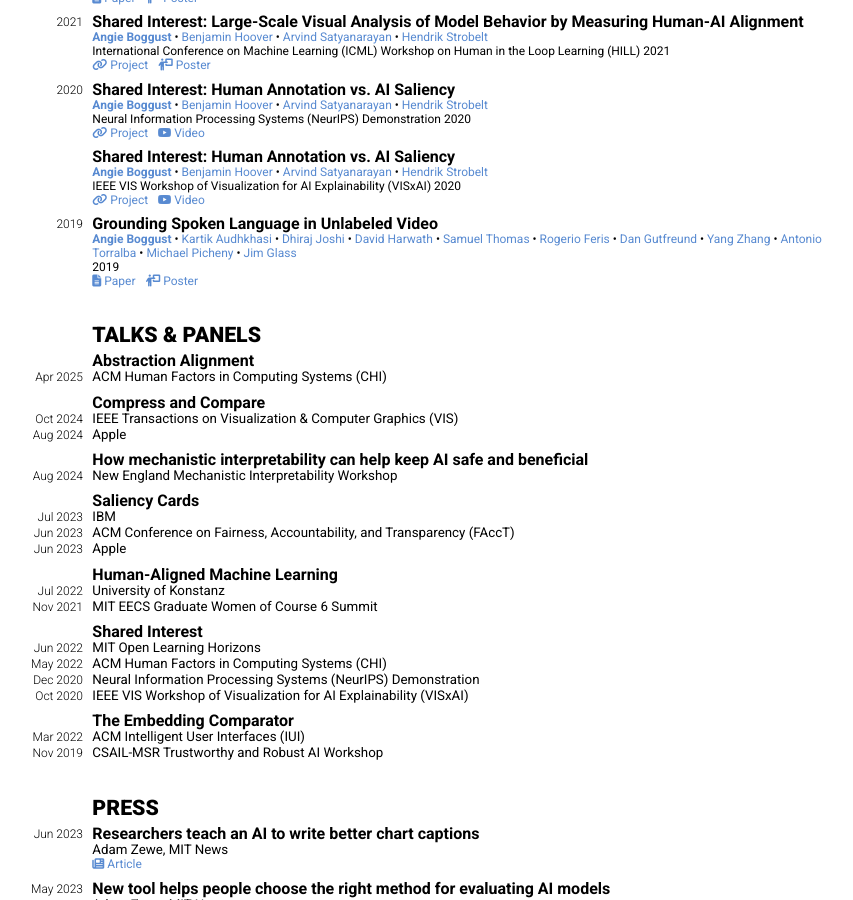
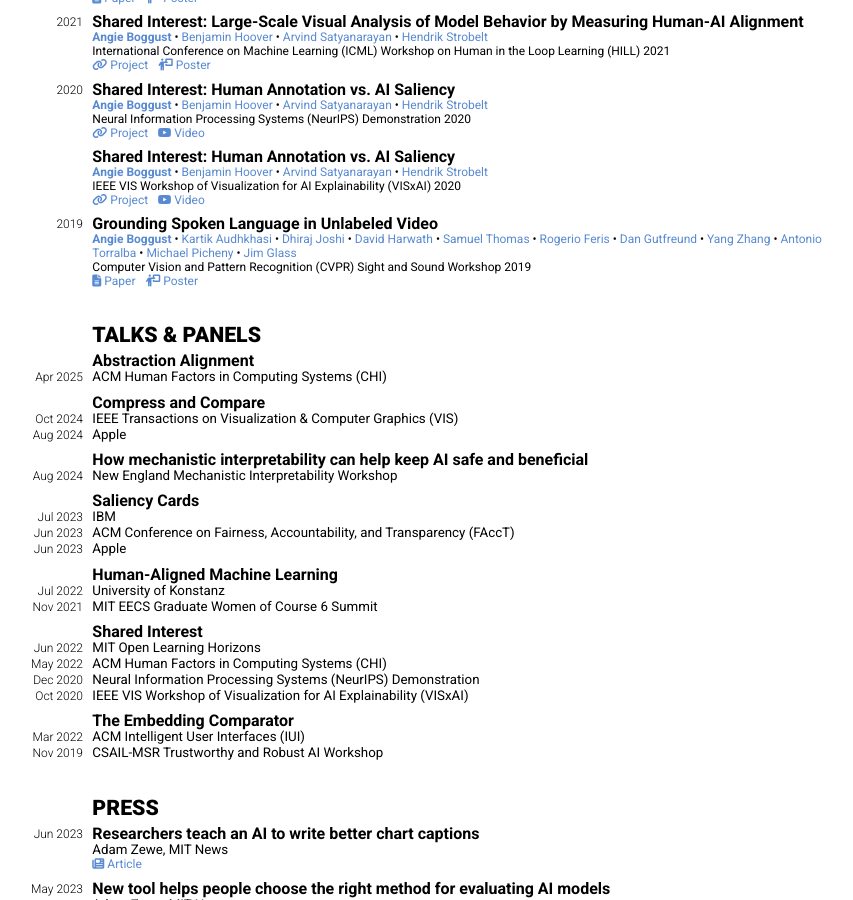
Before and after one commit to aboggust/aboggust.github.io, a Jekyll site: the page built from cv.markdown, in a window 1280 px wide and 900 px high, scrolled down 2135 px. Shown: the whole window, without its empty margins (228-1081 px from the left). Built offline with Jekyll 4.4.1, drawn with Linux system fonts in a browser that asks for light colours; nearby versions of some CDN libraries.

```diff
--- a/_data/venues.yml
+++ b/_data/venues.yml
@@ -63,3 +63,6 @@ tvcg:
 chi-heal:
   full: Human-centered Evaluation and Auditing of Language Models (HEAL) Workshop at ACM Human Factors in Computing Systems (CHI)
   short: HEAL@CHI
+cvpr-sightsound-workshop:
+  full: Computer Vision and Pattern Recognition (CVPR) Sight and Sound Workshop
+  short: CVPR Sight and Sound Workshop
```
Also changed, not shown: 2 other files.
